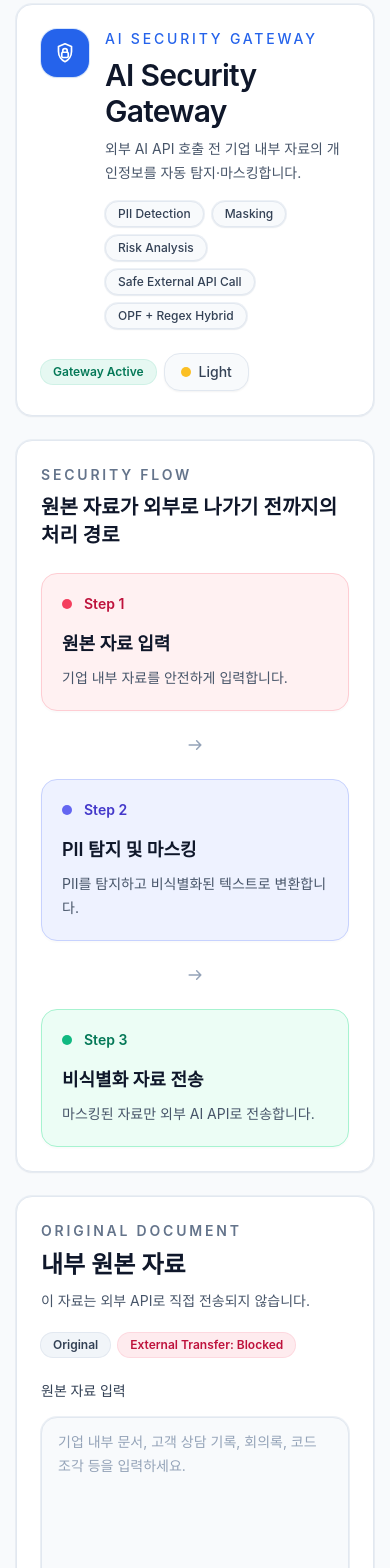
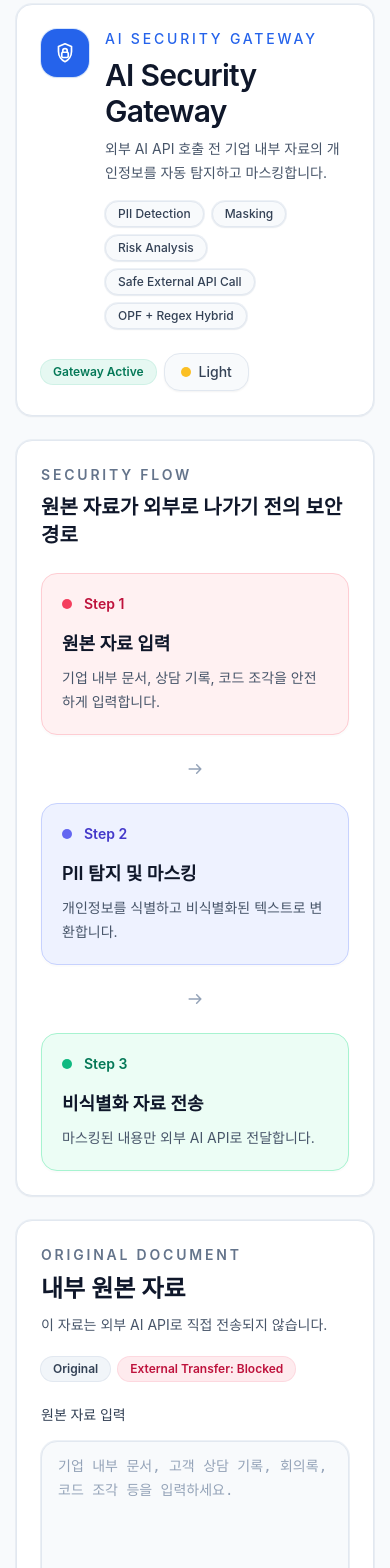
Before and after one commit to PII-Shield-Gateway/AI-Security-Gateway, a React (Vite) app in the folder frontend/: page / in a window 390 px wide. Shown: the part 20-1588 px from the top of the page. Built offline with nearby package versions, Linux system fonts and the light colour scheme.

Commit message:
style: polish responsive dark mode dashboard UI

```diff
--- a/frontend/src/components/DetectionTable.jsx
+++ b/frontend/src/components/DetectionTable.jsx
@@ -6,7 +6,7 @@ function DetectionTable({ detections = [] }) {
   }
 
   return (
-    <section className="mt-6 rounded-2xl border border-slate-200 bg-white p-6 shadow-sm ring-1 ring-slate-200/60 transition-colors duration-200 dark:border-slate-800 dark:bg-slate-900 dark:ring-slate-800/80 sm:p-8">
+    <section className="rounded-2xl border border-slate-200 bg-white p-6 shadow-sm ring-1 ring-slate-200/60 transition-colors duration-200 dark:border-slate-800 dark:bg-slate-900 dark:ring-slate-800/80 sm:p-8">
       <div className="mb-5 flex flex-col gap-2">
         <p className="text-sm font-semibold uppercase tracking-[0.2em] text-slate-500 dark:text-slate-400">
           Detection Details
--- a/frontend/src/components/Header.jsx
+++ b/frontend/src/components/Header.jsx
@@ -11,7 +11,7 @@ const featureBadges = [
 function Header({ isDarkMode, onToggleDarkMode }) {
   return (
     <header className="rounded-2xl border border-slate-200 bg-white p-6 shadow-sm ring-1 ring-slate-200/60 transition-colors duration-200 dark:border-slate-800 dark:bg-slate-900 dark:ring-slate-800/80 sm:p-8">
-      <div className="flex flex-col gap-6 lg:flex-row lg:items-start lg:justify-between">
+      <div className="flex flex-col gap-6 xl:flex-row xl:items-start xl:justify-between">
         <div className="flex items-start gap-4">
           <div className="flex h-12 w-12 shrink-0 items-center justify-center rounded-2xl bg-blue-600 text-white shadow-sm ring-1 ring-blue-500/20 dark:bg-blue-500">
             <ShieldLockIcon />
@@ -26,7 +26,7 @@ function Header({ isDarkMode, onToggleDarkMode }) {
                 AI Security Gateway
               </h1>
               <p className="max-w-3xl text-sm leading-6 text-slate-600 dark:text-slate-300 sm:text-base">
-                외부 AI API 호출 전 기업 내부 자료의 개인정보를 자동 탐지·마스킹합니다.
+                외부 AI API 호출 전 기업 내부 자료의 개인정보를 자동 탐지하고 마스킹합니다.
               </p>
             </div>
 
@@ -34,7 +34,7 @@ function Header({ isDarkMode, onToggleDarkMode }) {
               {featureBadges.map((badge) => (
                 <span
                   key={badge}
-                  className="inline-flex items-center rounded-full border border-slate-200 bg-slate-50 px-3 py-1 text-xs font-medium text-slate-700 shadow-sm ring-1 ring-slate-200/60 dark:border-slate-700 dark:bg-slate-800 dark:text-slate-200 dark:ring-slate-700/70"
+                  className="inline-flex items-center rounded-full border border-slate-200 bg-slate-50 px-3 py-1 text-xs font-medium text-slate-700 shadow-sm ring-1 ring-slate-200/60 transition-colors duration-200 dark:border-slate-700 dark:bg-slate-800 dark:text-slate-200 dark:ring-slate-700/70"
                 >
                   {badge}
                 </span>
@@ -43,15 +43,12 @@ function Header({ isDarkMode, onToggleDarkMode }) {
           </div>
         </div>
 
-        <div className="flex flex-col items-start gap-3 lg:items-end">
+        <div className="flex flex-col items-start gap-3 xl:items-end">
           <div className="flex flex-wrap items-center gap-2">
             <span className="inline-flex items-center rounded-full bg-emerald-500/10 px-3 py-1 text-xs font-semibold text-emerald-700 ring-1 ring-emerald-500/20 dark:bg-emerald-500/15 dark:text-emerald-300">
               Gateway Active
             </span>
-            <DarkModeToggle
-              isDarkMode={isDarkMode}
-              onToggle={onToggleDarkMode}
-            />
+            <DarkModeToggle isDarkMode={isDarkMode} onToggle={onToggleDarkMode} />
           </div>
         </div>
       </div>
@@ -61,12 +58,7 @@ function Header({ isDarkMode, onToggleDarkMode }) {
 
 function ShieldLockIcon() {
   return (
-    <svg
-      viewBox="0 0 24 24"
-      fill="none"
-      aria-hidden="true"
-      className="h-6 w-6"
-    >
+    <svg viewBox="0 0 24 24" fill="none" aria-hidden="true" className="h-6 w-6">
       <path
         d="M12 2.75 18.5 5.5v5.1c0 4.57-2.9 8.59-6.5 10.15-3.6-1.56-6.5-5.58-6.5-10.15V5.5L12 2.75Z"
         stroke="currentColor"
--- a/frontend/src/components/OriginalDocumentPanel.jsx
+++ b/frontend/src/components/OriginalDocumentPanel.jsx
@@ -18,7 +18,7 @@ function OriginalDocumentPanel({
           내부 원본 자료
         </h2>
         <p className="text-sm leading-6 text-slate-600 dark:text-slate-300">
-          이 자료는 외부 API로 직접 전송되지 않습니다.
+          이 자료는 외부 AI API로 직접 전송되지 않습니다.
         </p>
       </div>
 
@@ -49,41 +49,15 @@ function OriginalDocumentPanel({
       </div>
 
       <div className="mt-4 flex flex-wrap gap-2">
-        <button
-          type="button"
-          onClick={() => onSampleClick("customer")}
-          className="rounded-full border border-slate-200 bg-slate-50 px-4 py-2 text-sm font-medium text-slate-700 shadow-sm transition-colors duration-200 hover:bg-slate-100 dark:border-slate-700 dark:bg-slate-800 dark:text-slate-200 dark:hover:bg-slate-700"
-        >
-          고객 상담 기록
-        </button>
-        <button
-          type="button"
-          onClick={() => onSampleClick("meeting")}
-          className="rounded-full border border-slate-200 bg-slate-50 px-4 py-2 text-sm font-medium text-slate-700 shadow-sm transition-colors duration-200 hover:bg-slate-100 dark:border-slate-700 dark:bg-slate-800 dark:text-slate-200 dark:hover:bg-slate-700"
-        >
-          회의록
-        </button>
-        <button
-          type="button"
-          onClick={() => onSampleClick("contract")}
-          className="rounded-full border border-slate-200 bg-slate-50 px-4 py-2 text-sm font-medium text-slate-700 shadow-sm transition-colors duration-200 hover:bg-slate-100 dark:border-slate-700 dark:bg-slate-800 dark:text-slate-200 dark:hover:bg-slate-700"
-        >
-          계약 검토 메모
-        </button>
-        <button
-          type="button"
-          onClick={() => onSampleClick("code")}
-          className="rounded-full border border-slate-200 bg-slate-50 px-4 py-2 text-sm font-medium text-slate-700 shadow-sm transition-colors duration-200 hover:bg-slate-100 dark:border-slate-700 dark:bg-slate-800 dark:text-slate-200 dark:hover:bg-slate-700"
-        >
-          코드/API Key 예시
-        </button>
+        <PresetButton label="고객 상담 기록" onClick={() => onSampleClick("customer")} />
+        <PresetButton label="회의록" onClick={() => onSampleClick("meeting")} />
+        <PresetButton label="계약 검토 메모" onClick={() => onSampleClick("contract")} />
+        <PresetButton label="코드/API Key 예시" onClick={() => onSampleClick("code")} />
       </div>
 
       <div className="mt-6 grid gap-4 sm:grid-cols-2">
         <label className="flex cursor-pointer flex-col gap-2 rounded-2xl border border-dashed border-slate-300 bg-slate-50 p-4 text-sm text-slate-600 transition-colors duration-200 hover:bg-slate-100 dark:border-slate-700 dark:bg-slate-950 dark:text-slate-300 dark:hover:bg-slate-800/60">
-          <span className="font-medium text-slate-700 dark:text-slate-200">
-            TXT 파일 업로드
-          </span>
+          <span className="font-medium text-slate-700 dark:text-slate-200">TXT 파일 업로드</span>
           <span>TXT 파일만 업로드할 수 있습니다.</span>
           <input
             type="file"
@@ -116,10 +90,22 @@ function OriginalDocumentPanel({
         className="mt-5 rounded-2xl border border-rose-200 bg-rose-50 px-4 py-3 text-sm text-rose-700 shadow-sm ring-1 ring-rose-500/10 dark:border-rose-500/20 dark:bg-rose-500/10 dark:text-rose-200"
         role={errorMessage ? "alert" : undefined}
       >
-        {errorMessage || "오류 메시지가 여기에 표시됩니다."}
+        {errorMessage || "오류 메시지가 이곳에 표시됩니다."}
       </div>
     </section>
   );
 }
 
+function PresetButton({ label, onClick }) {
+  return (
+    <button
+      type="button"
+      onClick={onClick}
+      className="rounded-full border border-slate-200 bg-slate-50 px-4 py-2 text-sm font-medium text-slate-700 shadow-sm transition-colors duration-200 hover:bg-slate-100 dark:border-slate-700 dark:bg-slate-800 dark:text-slate-200 dark:hover:bg-slate-700"
+    >
+      {label}
+    </button>
+  );
+}
+
 export default OriginalDocumentPanel;
--- a/frontend/src/components/SecurityFlow.jsx
+++ b/frontend/src/components/SecurityFlow.jsx
@@ -1,8 +1,7 @@
 const steps = [
   {
     title: "원본 자료 입력",
-    description: "기업 내부 자료를 안전하게 입력합니다.",
-    accent: "rose",
+    description: "기업 내부 문서, 상담 기록, 코드 조각을 안전하게 입력합니다.",
     border: "border-rose-200 dark:border-rose-500/30",
     background: "bg-rose-50 dark:bg-rose-500/10",
     text: "text-rose-700 dark:text-rose-200",
@@ -10,8 +9,7 @@ const steps = [
   },
   {
     title: "PII 탐지 및 마스킹",
-    description: "PII를 탐지하고 비식별화된 텍스트로 변환합니다.",
-    accent: "indigo",
+    description: "개인정보를 식별하고 비식별화된 텍스트로 변환합니다.",
     border: "border-indigo-200 dark:border-indigo-500/30",
     background: "bg-indigo-50 dark:bg-indigo-500/10",
     text: "text-indigo-700 dark:text-indigo-200",
@@ -19,8 +17,7 @@ const steps = [
   },
   {
     title: "비식별화 자료 전송",
-    description: "마스킹된 자료만 외부 AI API로 전송합니다.",
-    accent: "emerald",
+    description: "마스킹된 내용만 외부 AI API로 전달합니다.",
     border: "border-emerald-200 dark:border-emerald-500/30",
     background: "bg-emerald-50 dark:bg-emerald-500/10",
     text: "text-emerald-700 dark:text-emerald-200",
@@ -30,19 +27,19 @@ const steps = [
 
 function SecurityFlow() {
   return (
-    <section className="mt-6 rounded-2xl border border-slate-200 bg-white p-6 shadow-sm ring-1 ring-slate-200/60 transition-colors duration-200 dark:border-slate-800 dark:bg-slate-900 dark:ring-slate-800/80 sm:p-8">
+    <section className="rounded-2xl border border-slate-200 bg-white p-6 shadow-sm ring-1 ring-slate-200/60 transition-colors duration-200 dark:border-slate-800 dark:bg-slate-900 dark:ring-slate-800/80 sm:p-8">
       <div className="mb-6 flex flex-col gap-2">
         <p className="text-sm font-semibold uppercase tracking-[0.2em] text-slate-500 dark:text-slate-400">
           Security Flow
         </p>
         <h2 className="text-xl font-semibold text-slate-900 dark:text-slate-100">
-          원본 자료가 외부로 나가기 전까지의 처리 경로
+          원본 자료가 외부로 나가기 전의 보안 경로
         </h2>
       </div>
 
-      <div className="grid grid-cols-1 gap-4 lg:grid-cols-[1fr_auto_1fr_auto_1fr] lg:items-stretch">
+      <div className="grid grid-cols-1 gap-4 lg:grid-cols-[1fr_auto_1fr_auto_1fr]">
         {steps.map((step, index) => (
-          <div key={step.title} className="contents lg:contents">
+          <div key={step.title} className="contents">
             <div
               className={`rounded-2xl border ${step.border} ${step.background} p-5 shadow-sm ring-1 ring-white/60 transition-colors duration-200 dark:ring-white/5`}
             >
@@ -78,12 +75,7 @@ function SecurityFlow() {
 
 function ArrowRightIcon() {
   return (
-    <svg
-      viewBox="0 0 24 24"
-      fill="none"
-      aria-hidden="true"
-      className="h-5 w-5 shrink-0"
-    >
+    <svg viewBox="0 0 24 24" fill="none" aria-hidden="true" className="h-5 w-5 shrink-0">
       <path
         d="M5 12h14m0 0-5-5m5 5-5 5"
         stroke="currentColor"
--- a/frontend/src/components/SecurityLog.jsx
+++ b/frontend/src/components/SecurityLog.jsx
@@ -7,7 +7,7 @@ function SecurityLog({
   logSaved = false,
 }) {
   return (
-    <section className="mt-6 rounded-2xl border border-slate-200 bg-white p-6 shadow-sm ring-1 ring-slate-200/60 transition-colors duration-200 dark:border-slate-800 dark:bg-slate-900 dark:ring-slate-800/80 sm:p-8">
+    <section className="rounded-2xl border border-slate-200 bg-white p-6 shadow-sm ring-1 ring-slate-200/60 transition-colors duration-200 dark:border-slate-800 dark:bg-slate-900 dark:ring-slate-800/80 sm:p-8">
       <div className="mb-5 flex flex-col gap-2">
         <p className="text-sm font-semibold uppercase tracking-[0.2em] text-slate-500 dark:text-slate-400">
           Security Log
--- a/frontend/src/components/SummaryCards.jsx
+++ b/frontend/src/components/SummaryCards.jsx
@@ -12,7 +12,7 @@ function SummaryCards({
   const detectionCount = Array.isArray(detections) ? detections.length : 0;
 
   return (
-    <section className="mt-6 rounded-2xl border border-slate-200 bg-white p-6 shadow-sm ring-1 ring-slate-200/60 transition-colors duration-200 dark:border-slate-800 dark:bg-slate-900 dark:ring-slate-800/80 sm:p-8">
+    <section className="rounded-2xl border border-slate-200 bg-white p-6 shadow-sm ring-1 ring-slate-200/60 transition-colors duration-200 dark:border-slate-800 dark:bg-slate-900 dark:ring-slate-800/80 sm:p-8">
       <div className="mb-5 flex flex-col gap-2">
         <p className="text-sm font-semibold uppercase tracking-[0.2em] text-slate-500 dark:text-slate-400">
           Analysis Summary
@@ -22,7 +22,7 @@ function SummaryCards({
         </h2>
       </div>
 
-      <div className="grid grid-cols-1 gap-4 sm:grid-cols-2 lg:grid-cols-4">
+      <div className="grid grid-cols-1 gap-4 sm:grid-cols-2 xl:grid-cols-4">
         <SummaryCard
           title="데이터 유출 위험도"
           value={riskLevel}
--- a/frontend/src/index.css
+++ b/frontend/src/index.css
@@ -1,9 +1,36 @@
 @tailwind base;
 @tailwind components;
 @tailwind utilities;
+
+html {
+  color-scheme: light;
+}
+
+html.dark {
+  color-scheme: dark;
+}
 
 body {
   margin: 0;
   font-family:
     Inter, system-ui, -apple-system, BlinkMacSystemFont, "Segoe UI", sans-serif;
+  background:
+    linear-gradient(180deg, rgba(248, 250, 252, 0.96), rgba(248, 250, 252, 1));
 }
+
+html.dark body {
+  background:
+    linear-gradient(180deg, rgba(2, 6, 23, 0.98), rgba(15, 23, 42, 1));
+}
+
+::selection {
+  background: rgba(59, 130, 246, 0.25);
+}
+
+pre,
+textarea,
+table {
+  font-family:
+    ui-monospace, SFMono-Regular, Menlo, Monaco, Consolas, "Liberation Mono",
+    monospace;
+}
```
Also changed, not shown: frontend/src/App.jsx (+19 -18 lines).
